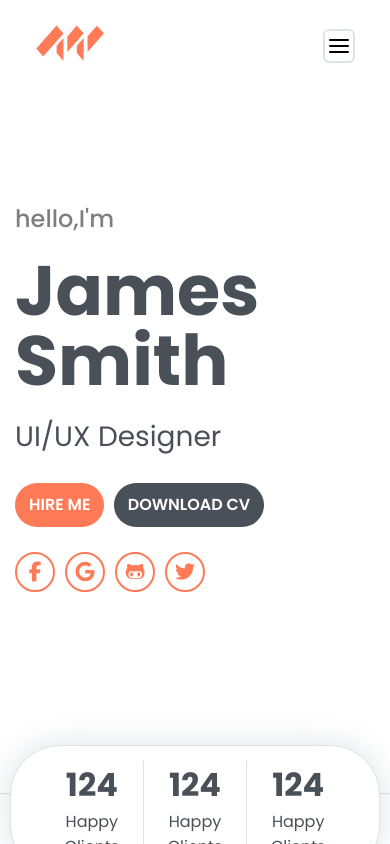
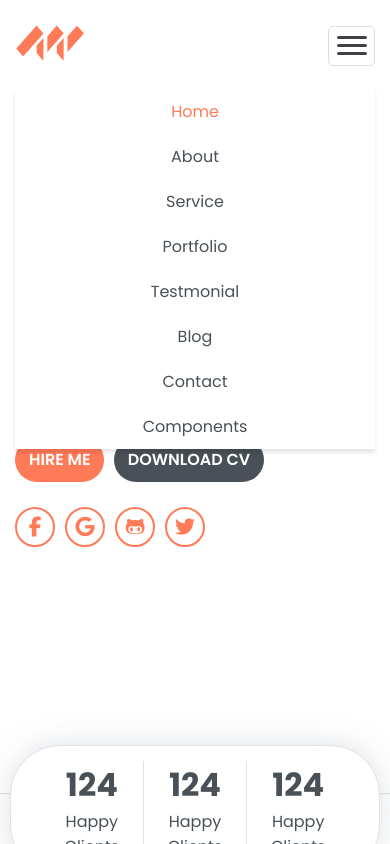
Before and after one commit to omr-9/Project, a plain HTML site: page index.html in a window 390 px wide. Both pictures are taken after a click on the element 339 px from the left and 45 px from the top of the page. Shown: the top 844 px of the page. Drawn offline with Linux system fonts and the light colour scheme.

Commit message:
add map and dropNave

```diff
--- a/index.html
+++ b/index.html
@@ -28,7 +28,7 @@
             ><img src="./assets/imgs/logo.svg" alt=""
           /></a>
           <div class="links">
-            <ul>
+            <ul class="linksContainer">
               <li class="menuItem">
                 <a class="link active" href="#home">Home</a>
               </li>
@@ -51,70 +51,39 @@
               </li>
             </ul>
           </div>
-          <!-- mobile responsive  -->
-           <div class="mobile-menu">
-             <div class="toggle">
-
+          <div class="toggleMenu">
             <span></span>
             <span></span>
             <span></span>
           </div>
-             <div class="mobile-links">
+          <div class="dropMenu">
             <ul>
-                <li><a href="">Home</a></li>
-                <li><a href="">Home</a></li>
-                <li><a href="">Home</a></li>
-                <li><a href="">Home</a></li>
-            </div>
-
-           </div>
-          <!-- end mobile responsive  -->
-        </div>
-      </div>
-    </div>
-    <!-- end nav  -->
-
-    <!-- nav mobile  -->
-<!--
-      <div class="navMobile">
-        <div class="container">
-          <div class="navContent">
-            <a class="logo" href=""
-              ><img src="./assets/imgs/logo.svg" alt=""
-            /></a>
-            <div>
-              <span></span>
-              <span></span>
-              <span></span>
-            </div>
-            <div class="links">
-              <ul>
-                <li class="menuItem">
-                  <a class="link active" href="#home">Home</a>
+              <li>
+                <a class="active" href="#home">Home</a>
               </li>
-                <li class="menuItem"><a class="link" href="#about">About</a></li>
-                <li class="menuItem">
-                  <a class="link" href="#service">Service</a>
+              <li><a href="#about">About</a></li>
+              <li>
+                <a href="#service">Service</a>
               </li>
-                <li class="menuItem">
-                  <a class="link" href="#portfolio">Portfolio</a>
+              <li>
+                <a href="#portfolio">Portfolio</a>
               </li>
-                <li class="menuItem">
-                  <a class="link" href="#testmonial">Testmonial</a>
+              <li>
+                <a href="#testmonial">Testmonial</a>
               </li>
-                <li class="menuItem"><a class="link" href="#blog">Blog</a></li>
-                <li class="menuItem">
-                  <a class="link" href="#contact">Contact</a>
+              <li><a href="#blog">Blog</a></li>
+              <li>
+                <a href="#contact">Contact</a>
               </li>
-                <li class="menuItem">
-                  <a class="link customBtn" href="#contact">Components</a>
+              <li>
+                <a href="#contact">Components</a>
               </li>
             </ul>
           </div>
         </div>
       </div>
     </div>
-    end nav mobile  -->
+    <!-- end nav  -->
     <!-- welcome page -->
     <div class="container">
       <div class="homePage">
@@ -540,15 +509,16 @@
           </div>
         </div>
       </div>
+      <div class="map">
+        <img src="assets/imgs/map.png" alt="" />
+      </div>
     </div>
     <!-- end Contact -->
     <!-- start footer  -->
     <footer>
       <div class="container">
         <div class="content">
-          <div class="text">
-            Copyright 2024 &copy; Abdo, Omar
-          </div>
+          <div class="text">Copyright 2024 &copy; Abdo, Omar</div>
           <div class="icons">
             <div><i class="fa-brands fa-facebook-f"></i></div>
             <div><i class="fa-brands fa-google"></i></div>
--- a/script.js
+++ b/script.js
@@ -53,3 +53,12 @@ paginationDots.forEach((dot) => {
 
 // Show the first testimonial initially
 showTestimonial(currentIndex);
+
+// toggle menu
+
+const toggle = document.querySelector(".toggleMenu");
+const dropMenu = document.querySelector(".dropMenu");
+
+toggle.addEventListener("click", () => {
+  dropMenu.classList.toggle("open");
+});
--- a/style.css
+++ b/style.css
@@ -17,6 +17,7 @@ html {
 
 a {
   text-decoration: none;
+  color: #495057;
 }
 
 body {
@@ -87,10 +88,11 @@ ul {
 }
 .nav .navContent {
   display: flex;
-  padding: 20px;
+  padding: 20px 0;
   justify-content: space-between;
   align-items: center;
   width: 100%;
+  position: relative;
 }
 .nav .navContent .logo {
   max-width: 20%;
@@ -101,7 +103,7 @@ ul {
 .nav .navContent .links {
   width: 80%;
 }
-.nav ul {
+.nav .linksContainer {
   display: none;
 
   @media (min-width: 991px) {
@@ -110,23 +112,23 @@ ul {
     align-items: center;
   }
 }
-.nav ul .menuItem .link {
+.nav .linksContainer .menuItem .link {
   font-size: 15px;
   margin: 0 12px;
   font-weight: 700;
   color: grey;
   transition: all 0.3s;
 }
-.nav ul .menuItem .link.active,
-.nav ul .menuItem .link:hover {
+.nav .linksContainer .menuItem .link.active,
+.nav .linksContainer .menuItem .link:hover {
   color: rgba(255, 0, 0, 0.8);
 }
-.nav ul .menuItem .link.customBtn {
+.nav .linksContainer .menuItem .link.customBtn {
   background-color: var(--primary-color);
   border-color: var(--primary-color);
   margin-left: 15px;
 }
-.nav ul .menuItem .link.customBtn:hover {
+.nav .linksContainer .menuItem .link.customBtn:hover {
   background: rgba(255, 0, 0, 0.6);
 }
 .customBtn {
@@ -145,26 +147,58 @@ ul {
 .customBtn:hover {
   background: var(--secondery-color);
 }
-/* -------------------------------- */
-.nav .mobile-menu .toggle{
+.toggleMenu {
+  display: flex;
+  align-items: center;
+  justify-content: center;
+  flex-direction: column;
+  gap: 5px;
+  border: 1px solid #ddd;
+  border-radius: 5px;
+  width: 55px;
+  height: 40px;
+  cursor: pointer;
 
-  cursor: pointer;
-  border: 2px solid rgba(173, 181, 189, 0.4);
-  padding: 4px;
-  border-radius: 6px;
+  @media (min-width: 991px) {
+    display: none;
+  }
 }
-.nav .mobile-menu .toggle span{
-
+.toggleMenu span {
+  width: 30px;
+  height: 3px;
+  border-radius: 12px;
+  background-color: #3e4247;
+}
+.dropMenu {
+  display: none;
+  position: absolute;
+  right: 0;
+  top: -100%;
+  width: 100%;
+  transition: 0.6s;
+  text-align: center;
+  background-color: white;
+  box-shadow: 0 4px 4px rgb(0 0 0 / 0.1);
+}
+.dropMenu.open {
   display: block;
-  width: 20px;
-        height: 2px;
-        background-color: rgba(0, 0, 0, 1);
-        border-radius: 12px;
-        margin: 4px 0;
+  top: 89px;
 }
-
-
-
+.dropMenu ul li {
+  padding: 10px;
+}
+.dropMenu ul li {
+  padding: 10px;
+}
+.dropMenu ul li a {
+  transition: all 0.4s;
+}
+.dropMenu ul li a.active {
+  color: var(--primary-color);
+}
+.dropMenu ul li a:hover {
+  padding-left: 15px;
+}
 
 /* -------------------------------- */
 .homePage {
@@ -190,9 +224,13 @@ ul {
   color: rgba(0, 0, 0, 0.5);
 }
 .homePage .content h1 {
-  font-size: 70px;
+  font-size: 50px;
   margin: 20px 0;
   line-height: 1;
+
+  @media (min-width: 576px) {
+    font-size: 70px;
+  }
 }
 .homePage .content p {
   font-weight: 400;
@@ -209,8 +247,8 @@ ul {
   background-color: #3e4247;
 }
 
-.homePage .icons ,
-footer .icons{
+.homePage .icons,
+footer .icons {
   display: flex;
   align-items: center;
   gap: 10px;
@@ -228,18 +266,18 @@ footer .icons div {
   transition: all 0.3s;
   cursor: pointer;
 }
-.homePage .icons div:hover ,
-footer .icons div:hover{
+.homePage .icons div:hover,
+footer .icons div:hover {
   background-color: rgb(255, 122, 87);
 }
 
 .homePage .icons i,
-footer .icons i{
+footer .icons i {
   font-size: 20px;
   color: rgb(255, 122, 87);
 }
-.homePage .icons div:hover i ,
-footer .content .icons div:hover i{
+.homePage .icons div:hover i,
+footer .content .icons div:hover i {
   color: white;
 }
 
@@ -389,8 +427,12 @@ hr {
 
 .skillsContainer {
   display: grid;
-  grid-template-columns: repeat(2, auto);
+  grid-template-columns: repeat(1, minmax(0, 1fr));
   gap: 10px;
+
+  @media (min-width: 768px) {
+    grid-template-columns: repeat(2, minmax(0, 1fr));
+  }
 }
 .skill {
   text-align: left;
@@ -647,8 +689,6 @@ hr {
 /* start contact */
 .contact {
   padding-top: var(--section-padding);
-  padding-bottom: var(--section-padding);
-  position: relative;
 }
 .contact .content {
   padding: 0 10px;
@@ -659,7 +699,11 @@ hr {
   width: 90%;
   margin: auto;
   border-radius: 12px;
+  position: relative;
+  bottom: -250px;
   gap: 30px;
+  background-color: white;
+  margin-top: -250px;
 
   @media (min-width: 576px) {
     padding: 0 30px;
@@ -764,14 +808,19 @@ textarea {
   gap: 10px;
   border-bottom: 1px solid #ddd;
 }
+.contact .map img {
+  width: 100%;
+  height: 500px;
+  object-fit: cover;
+}
 /* end contact */
 /* footer  */
-footer{
+footer {
   padding-top: 40px;
   padding-bottom: 40px;
   background-color: rgba(173, 181, 189, 0.1);
 }
-footer .content{
+footer .content {
   display: flex;
   justify-content: space-between;
   align-items: center;
@@ -780,16 +829,15 @@ footer .content .text {
   font-size: 18px;
 }
 @media (max-width: 576px) {
-  footer .content{
+  footer .content {
     display: flex;
     justify-content: space-between;
     flex-direction: column;
-
   }
   footer .content .text {
     font-size: 14px;
   }
-  footer .content .icons{
+  footer .content .icons {
     margin-top: 20px;
   }
 }
```
Also changed, not shown: assets/imgs/map.png (added). Lines whose indentation alone changed are shown as unchanged.
